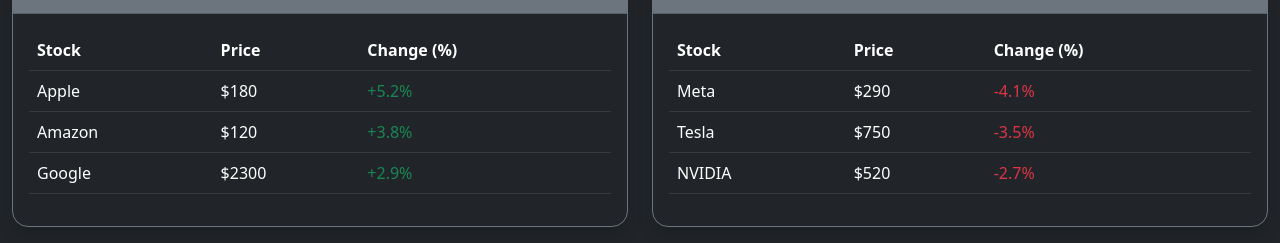
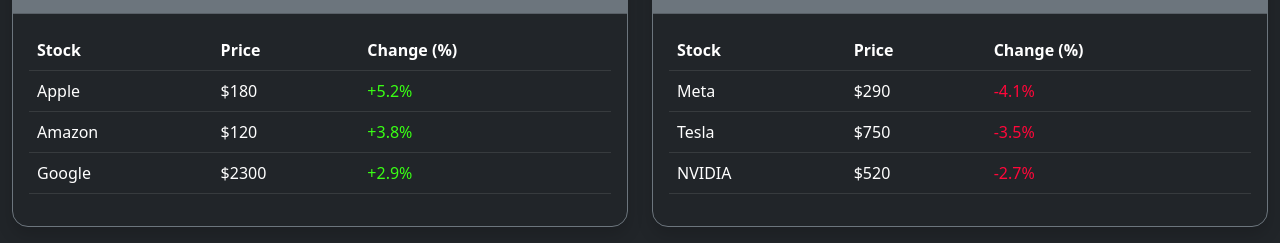
Before and after one commit to Haripriyaa1224/FrontPage, a plain HTML site: page index.html in a window 1280 px wide. Shown: the part 483-726 px from the top of the page. Drawn offline with nearby package versions, Linux system fonts and the light colour scheme.

Commit message:
table updated with neon red and green

```diff
--- a/index.html
+++ b/index.html
@@ -19,15 +19,21 @@
      /* Neon Color Variables */
      :root {
             --neon-green: #39ff14;
+            --neon-red: #ff073a;
             --neon-blue: #00eaff;
             --neon-purple: #bb00ff;
             --neon-pink: #ff007f;
             --neon-yellow: #fdfc00;
             --dark-bg: #121212;
+
         }
 
         .text-neon-green {
-            color: var(--neon-green);
+            color: var(--neon-green) !important;
+        }
+
+        .text-neon-red{
+            color: var(--neon-red) !important;
         }
         .feature-box {
             padding: 20px;
@@ -120,17 +126,17 @@
                                 <tr>
                                     <td>Apple</td>
                                     <td>$180</td>
-                                    <td class="text-success">+5.2%</td>
+                                    <td class="text-neon-green">+5.2%</td>
                                 </tr>
                                 <tr>
                                     <td>Amazon</td>
                                     <td>$120</td>
-                                    <td class="text-success">+3.8%</td>
+                                    <td class="text-neon-green">+3.8%</td>
                                 </tr>
                                 <tr>
                                     <td>Google</td>
                                     <td>$2300</td>
-                                    <td class="text-success">+2.9%</td>
+                                    <td class="text-neon-green">+2.9%</td>
                                 </tr>
                             </tbody>
                         </table>
@@ -157,17 +163,17 @@
                                 <tr>
                                     <td>Meta</td>
                                     <td>$290</td>
-                                    <td class="text-danger">-4.1%</td>
+                                    <td class="text-neon-red">-4.1%</td>
                                 </tr>
                                 <tr>
                                     <td>Tesla</td>
                                     <td>$750</td>
-                                    <td class="text-danger">-3.5%</td>
+                                    <td class="text-neon-red">-3.5%</td>
                                 </tr>
                                 <tr>
                                     <td>NVIDIA</td>
                                     <td>$520</td>
-                                    <td class="text-danger">-2.7%</td>
+                                    <td class="text-neon-red">-2.7%</td>
                                 </tr>
                             </tbody>
                         </table>
```
